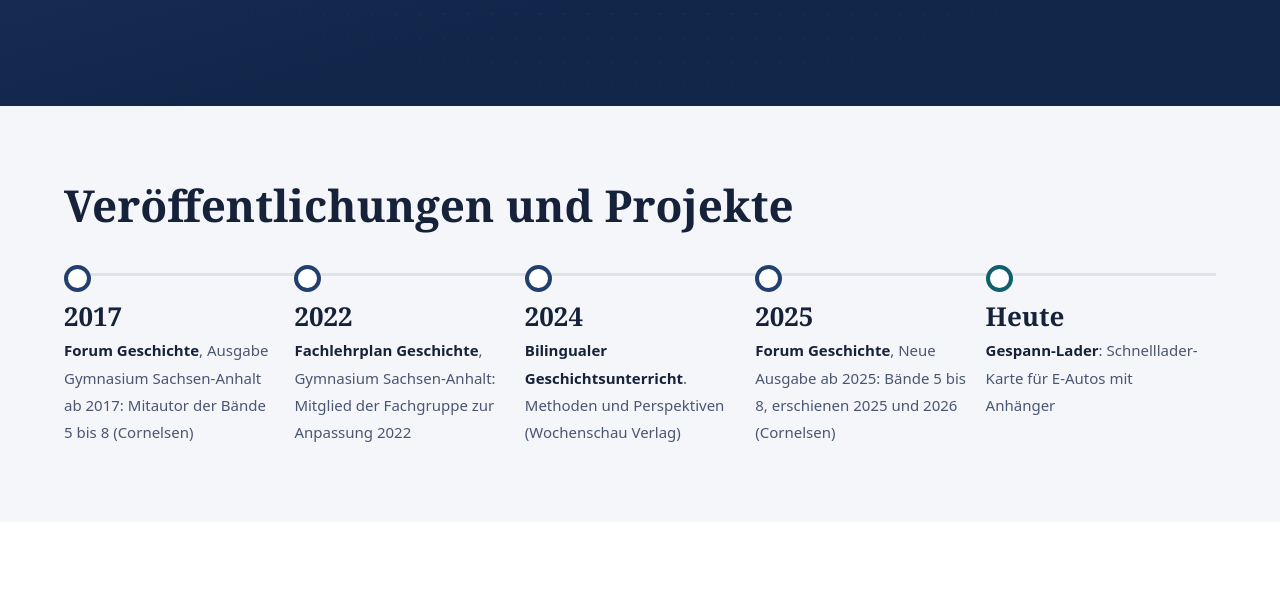
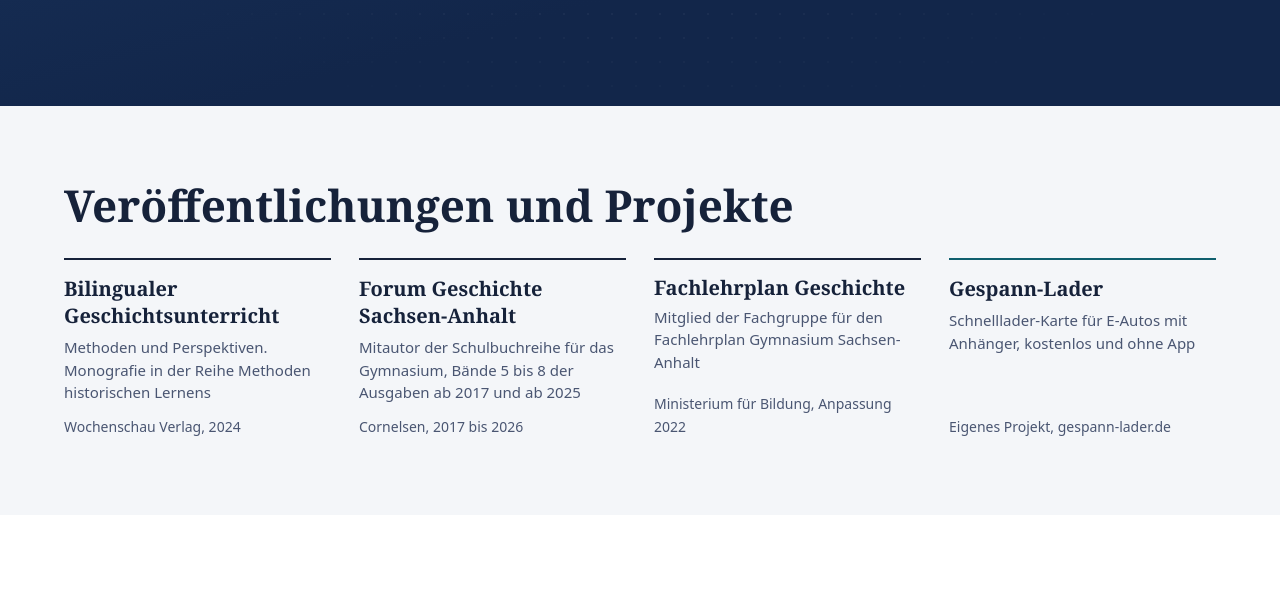
Before and after one commit to stefanweisshampel-ops/stefanweisshampel.de, a plain HTML site: page index.html in a window 1280 px wide. Shown: the part 567-1156 px from the top of the page. Drawn offline with Linux system fonts and the light colour scheme.

Commit message:
Zeitleiste durch Auflistung ersetzt
Co-Authored-By: Claude Opus 5.5 <noreply@anthropic.com>
Claude-Session: https://claude.ai/code/session_01KY6LLhkwtkcqXj7rCLLPsf

```diff
--- a/index.html
+++ b/index.html
@@ -65,14 +65,13 @@ figure{margin:0}
 
 /* Zeitleiste */
 .time{background:var(--paper)}
-.time ol{list-style:none;margin:28px 0 0;padding:0;display:grid;grid-template-columns:repeat(5,minmax(0,1fr));gap:0;position:relative}
-.time ol::before{content:"";position:absolute;left:0;right:0;top:15px;height:3px;background:var(--line)}
-.time li{position:relative;padding:44px 18px 0 0}
-.time li::before{content:"";position:absolute;top:7px;left:0;width:19px;height:19px;border-radius:50%;background:var(--bg);border:4px solid var(--blue)}
-.time li.gl::before{border-color:var(--teal-ink)}
-.time .yr{font-family:var(--serif);font-weight:700;font-size:26px;display:block;line-height:1.1;margin-bottom:6px}
-.time .what{font-size:15px;line-height:1.45;color:var(--soft)}
-.time .what b{color:var(--ink);font-weight:600}
+.works{list-style:none;margin:28px 0 0;padding:0;display:grid;grid-template-columns:repeat(4,minmax(0,1fr));gap:28px}
+.works li{border-top:2px solid var(--ink);padding-top:16px;display:flex;flex-direction:column;gap:6px}
+.works li.gl{border-top-color:var(--teal-ink)}
+.works b{font-family:var(--serif);font-size:20px;line-height:1.2}
+.works span{font-size:15px;line-height:1.5;color:var(--soft)}
+.works small{font-size:14px;color:var(--soft);margin-top:auto;padding-top:6px}
+.works a{color:inherit;text-decoration:none}.works a:hover b{text-decoration:underline;text-underline-offset:3px}
 
 /* Bücher */
 .feature{display:grid;grid-template-columns:minmax(0,300px) minmax(0,1fr);gap:clamp(24px,4vw,56px);margin-top:36px;align-items:start}
@@ -163,12 +162,11 @@ footer a{color:var(--soft)}
 .hero .wrap,.feature,.gl-band .wrap,.contact .wrap,.legal .wrap,.series .intro{grid-template-columns:minmax(0,1fr)}
 
 .bk.main{max-width:220px}
-.time ol{grid-template-columns:minmax(0,1fr);gap:22px}
-.time ol::before{left:8px;right:auto;top:8px;bottom:8px;width:3px;height:auto}
-.time li{padding:0 0 0 40px}.time li::before{top:4px}
+.works{grid-template-columns:repeat(2,minmax(0,1fr))}
 }
 @media(max-width:600px){
 body{font-size:16px}
+.works{grid-template-columns:minmax(0,1fr)}
 .hero h1{font-size:42px}
 .legend{grid-template-columns:minmax(0,1fr)}
 table{font-size:14px}.stack thead{display:none}.stack tr{display:grid;padding-block:10px;border-bottom:1px solid var(--line)}
@@ -205,13 +203,12 @@ table{font-size:14px}.stack thead{display:none}.stack tr{display:grid;padding-bl
 <section class="band time" aria-labelledby="t-h">
   <div class="wrap">
     <h2 id="t-h">Veröffentlichungen und Projekte</h2>
-    <ol>
-      <li><span class="yr">2017</span><span class="what"><b>Forum Geschichte</b>, Ausgabe Gymnasium Sachsen-Anhalt ab 2017: Mitautor der Bände 5 bis 8 (Cornelsen)</span></li>
-      <li><span class="yr">2022</span><span class="what"><b>Fachlehrplan Geschichte</b>, Gymnasium Sachsen-Anhalt: Mitglied der Fachgruppe zur Anpassung 2022</span></li>
-      <li><span class="yr">2024</span><span class="what"><b>Bilingualer Geschichtsunterricht</b>. Methoden und Perspektiven (Wochenschau Verlag)</span></li>
-      <li><span class="yr">2025</span><span class="what"><b>Forum Geschichte</b>, Neue Ausgabe ab 2025: Bände 5 bis 8, erschienen 2025 und 2026 (Cornelsen)</span></li>
-      <li class="gl"><span class="yr">Heute</span><span class="what"><b>Gespann-Lader</b>: Schnelllader-Karte für E-Autos mit Anhänger</span></li>
-    </ol>
+    <ul class="works">
+      <li><a href="#buecher"><b>Bilingualer Geschichtsunterricht</b></a><span>Methoden und Perspektiven. Monografie in der Reihe Methoden historischen Lernens</span><small>Wochenschau Verlag, 2024</small></li>
+      <li><a href="#buecher"><b>Forum Geschichte Sachsen-Anhalt</b></a><span>Mitautor der Schulbuchreihe für das Gymnasium, Bände 5 bis 8 der Ausgaben ab 2017 und ab 2025</span><small>Cornelsen, 2017 bis 2026</small></li>
+      <li><b>Fachlehrplan Geschichte</b><span>Mitglied der Fachgruppe für den Fachlehrplan Gymnasium Sachsen-Anhalt</span><small>Ministerium für Bildung, Anpassung 2022</small></li>
+      <li class="gl"><a href="#gespann-lader"><b>Gespann-Lader</b></a><span>Schnelllader-Karte für E-Autos mit Anhänger, kostenlos und ohne App</span><small>Eigenes Projekt, gespann-lader.de</small></li>
+    </ul>
   </div>
 </section>
 
```
